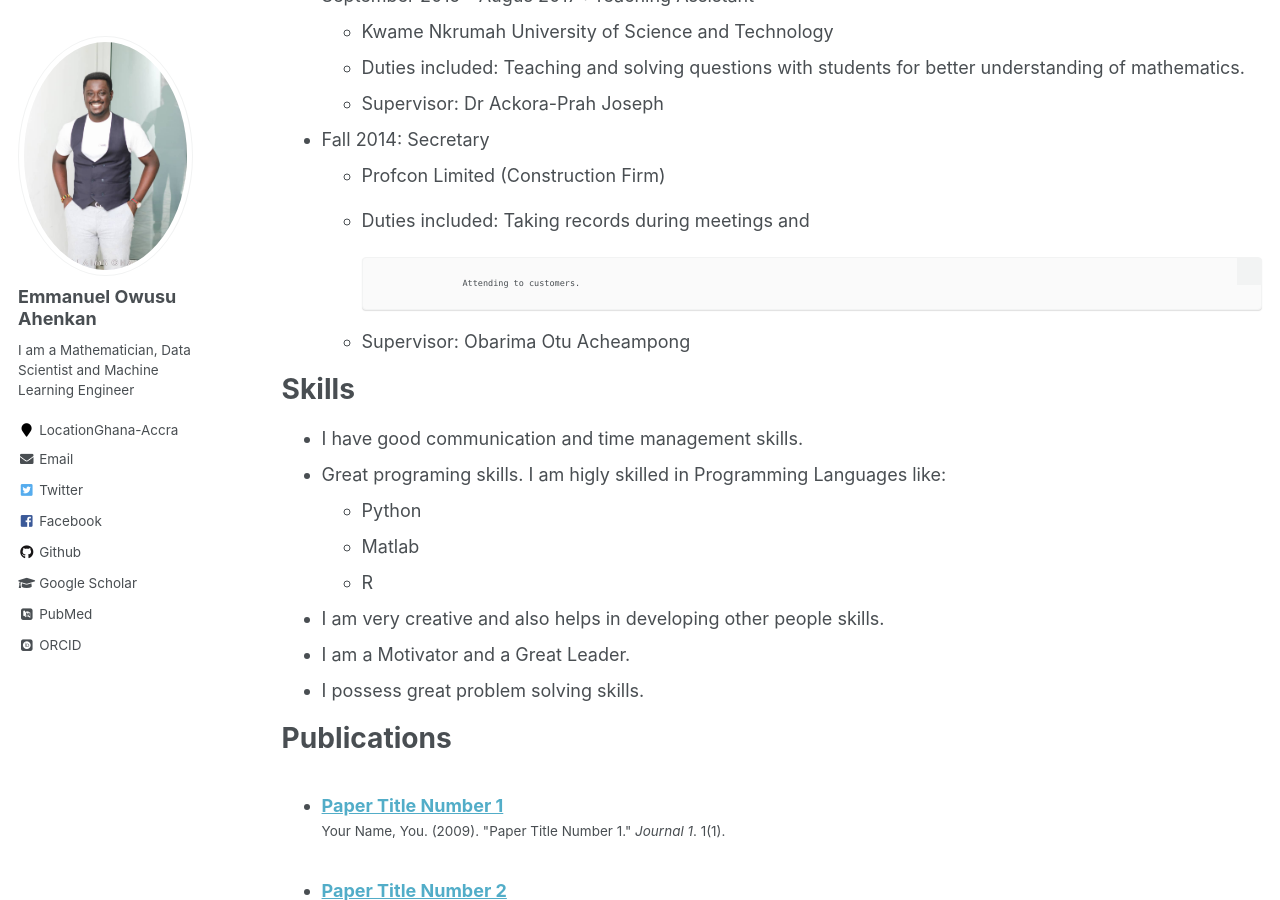
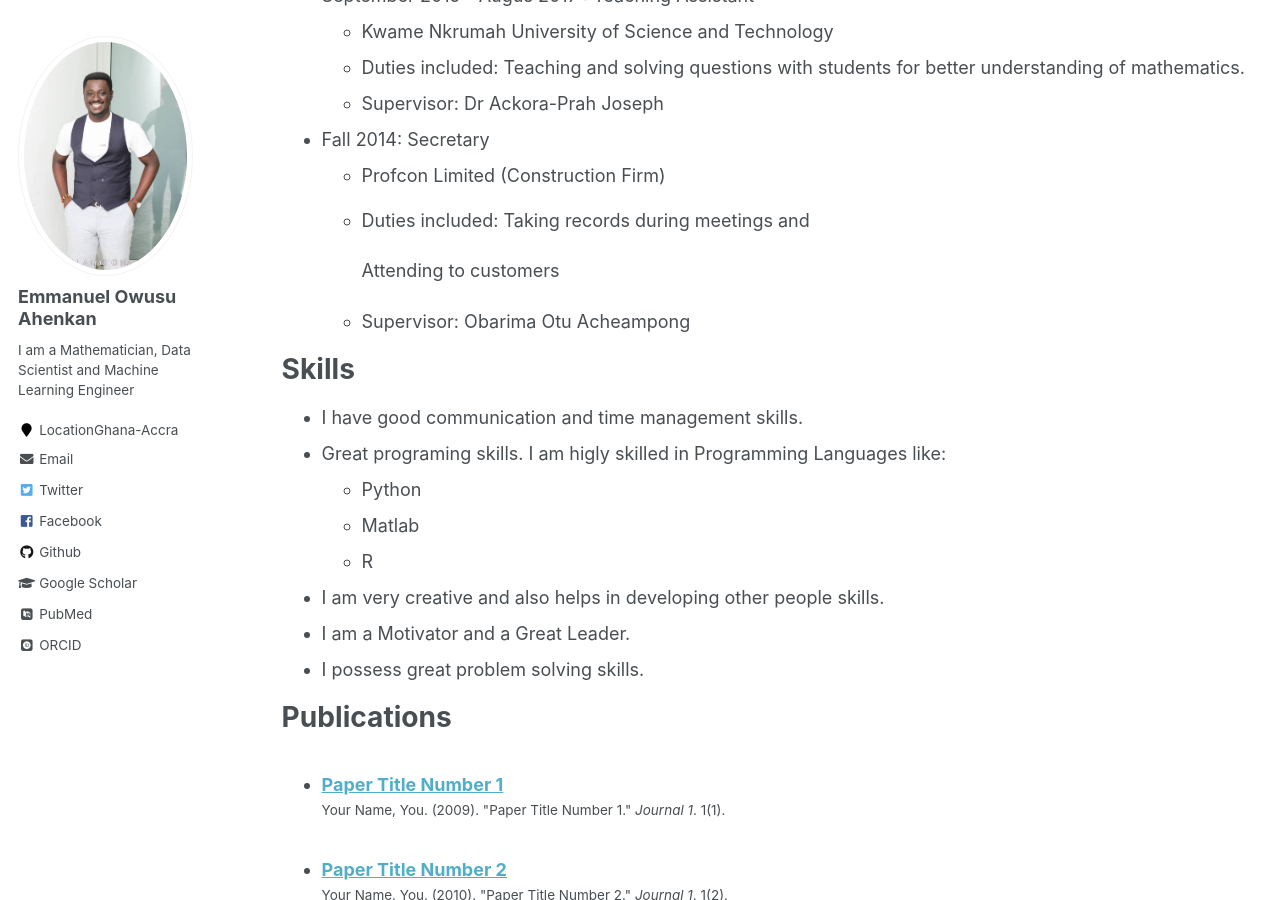
Before and after one commit to EmmanuelOwusu/EmmanuelOwusu.github.io, a Jekyll site: the page built from _pages/cv.md, in a window 1280 px wide and 900 px high, scrolled down 399 px. Built offline with Jekyll 4.4.1, drawn with Linux system fonts in a browser that asks for light colours; some web fonts are replaced.

Commit message:
Updated CV
Updated CV

```diff
--- a/_pages/cv.md
+++ b/_pages/cv.md
@@ -26,8 +26,7 @@ Work experience
   * Profcon Limited (Construction Firm)
   * Duties included: Taking records during meetings and
 
-                        Attending to customers.
-
+    Attending to customers
   * Supervisor: Obarima Otu Acheampong
 
 Skills
```
